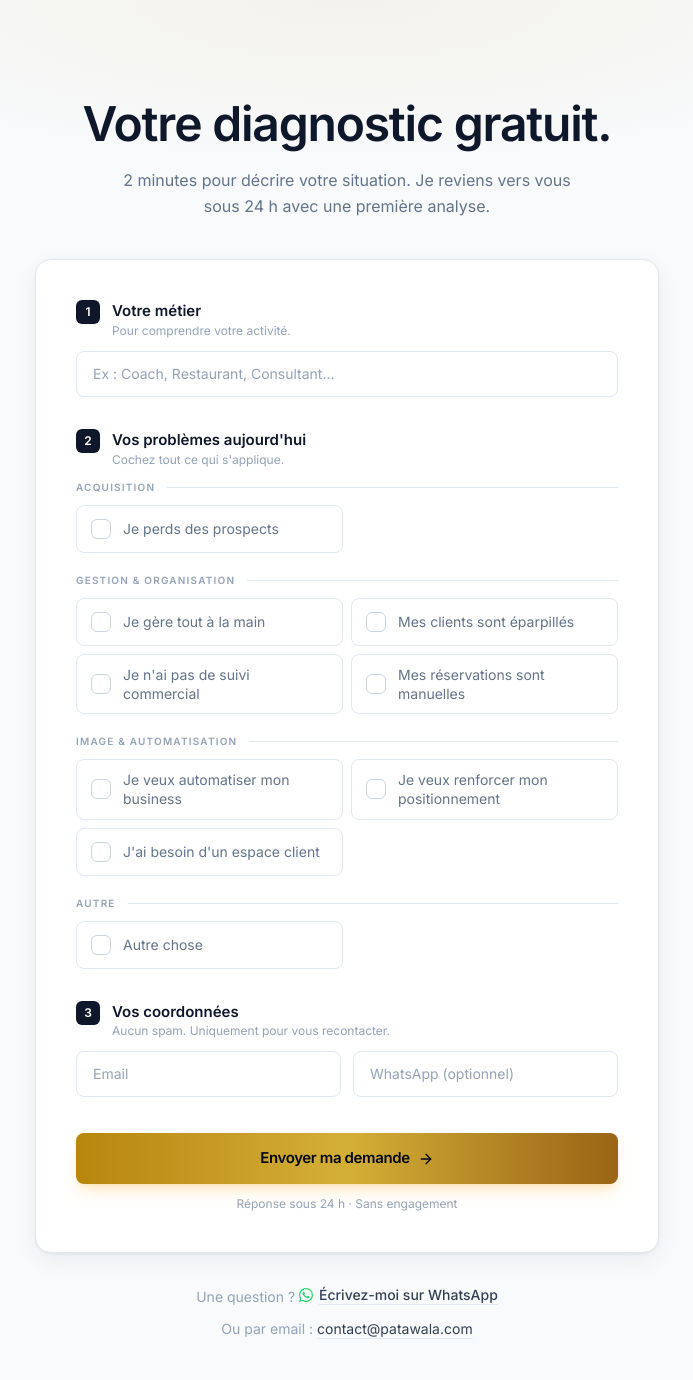
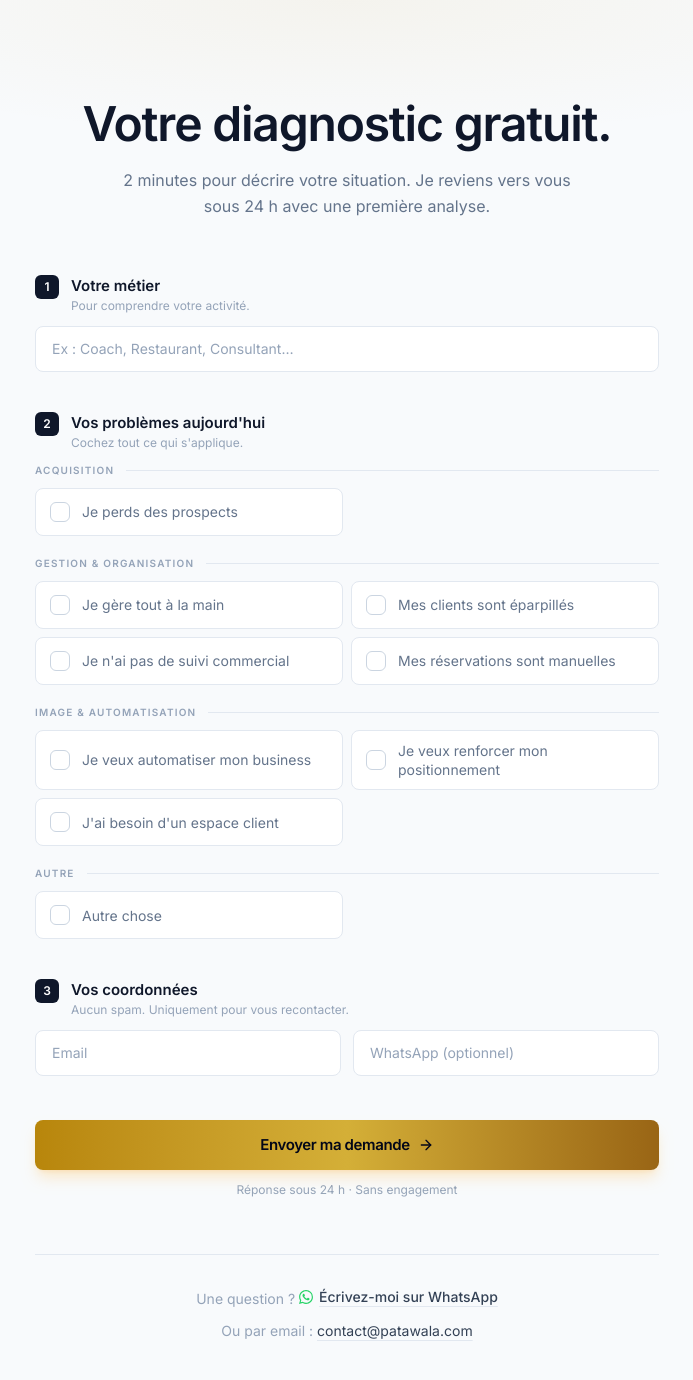
Before and after one commit to PATAWALA/System-Architect, a Next.js app: page / in a window 1280 px wide. Shown: the top 1380 px of the page, without its empty margins (293-986 px from the left). Built offline with nearby package versions, Linux system fonts and the light colour scheme.

Commit message:
04 update

```diff
--- a/components/sections/capture-form.tsx
+++ b/components/sections/capture-form.tsx
@@ -95,6 +95,7 @@ function Field({
   );
 }
 
+/* Inputs arrondis avec bordure fine — comme avant */
 const inputClass =
   "w-full px-4 py-3.5 sm:py-3 rounded-lg bg-white border border-[#E2E8F0] text-[#0F172A] placeholder-[#94A3B8] text-[15px] sm:text-sm transition-all outline-none focus:border-[#B8860B] focus:ring-4 focus:ring-[#B8860B]/10";
 
@@ -164,7 +165,6 @@ export function CaptureForm() {
     }
   };
 
-  /* ---------- Message WhatsApp post-envoi ---------- */
   const confirmationMessage = `Bonjour, je viens d'envoyer ma demande de diagnostic via le site.
 
 Métier : ${data.activity}
@@ -173,17 +173,17 @@ Email : ${data.email}${data.whatsapp ? `\nWhatsApp : ${data.whatsapp}` : ""}`;
 
   return (
     <section className="relative">
-      {/* Halo doré discret */}
+      {/* Halo doré très discret */}
       <div
         aria-hidden
-        className="absolute inset-x-0 top-0 h-[500px] bg-[radial-gradient(ellipse_70%_50%_at_50%_0%,rgba(184,134,11,0.07),transparent_70%)] pointer-events-none"
+        className="absolute inset-x-0 top-0 h-[400px] bg-[radial-gradient(ellipse_70%_50%_at_50%_0%,rgba(184,134,11,0.06),transparent_70%)] pointer-events-none"
       />
 
-      <div className="relative mx-auto max-w-2xl px-5 sm:px-6 pt-12 sm:pt-16 pb-16 sm:pb-20 lg:pt-24 lg:pb-24">
+      <div className="relative mx-auto max-w-2xl px-5 sm:px-6 pt-14 sm:pt-20 pb-16 sm:pb-20 lg:pt-24 lg:pb-24">
         {/* ============================================================
             EN-TÊTE
            ============================================================ */}
-        <div className="text-center mb-8 sm:mb-10">
+        <div className="text-center mb-12 sm:mb-14">
           <motion.h1
             initial={{ opacity: 0, y: 12 }}
             animate={{ opacity: 1, y: 0 }}
@@ -204,17 +204,10 @@ Email : ${data.email}${data.whatsapp ? `\nWhatsApp : ${data.whatsapp}` : ""}`;
         </div>
 
         {/* ============================================================
-            CARTE FORMULAIRE
+            FORMULAIRE — SANS CONTENEUR, CHAMPS ARRONDIS
            ============================================================ */}
-        <motion.div
-          initial={{ opacity: 0, y: 16 }}
-          animate={{ opacity: 1, y: 0 }}
-          transition={{ duration: 0.6, delay: 0.2 }}
-          className="relative rounded-2xl bg-white border border-[#E2E8F0] shadow-[0_1px_3px_rgba(15,23,42,0.06),0_8px_24px_rgba(15,23,42,0.06)] p-5 sm:p-8 lg:p-10"
-        >
         <AnimatePresence mode="wait">
           {!success ? (
-              /* ============ FORMULAIRE ============ */
             <motion.form
               key="form"
               initial={{ opacity: 0 }}
@@ -222,7 +215,7 @@ Email : ${data.email}${data.whatsapp ? `\nWhatsApp : ${data.whatsapp}` : ""}`;
               exit={{ opacity: 0, y: -10 }}
               transition={{ duration: 0.3 }}
               onSubmit={handleSubmit}
-                className="space-y-8"
+              className="space-y-10"
             >
               {/* ---------- 01 — Métier ---------- */}
               <Field
@@ -251,6 +244,7 @@ Email : ${data.email}${data.whatsapp ? `\nWhatsApp : ${data.whatsapp}` : ""}`;
                 <div className="space-y-5">
                   {PROBLEM_GROUPS.map((group) => (
                     <div key={group.title}>
+                      {/* Titre de catégorie */}
                       <div className="flex items-center gap-3 mb-2.5">
                         <span className="text-[10px] font-semibold uppercase tracking-[0.12em] text-[#94A3B8] whitespace-nowrap">
                           {group.title}
@@ -258,6 +252,7 @@ Email : ${data.email}${data.whatsapp ? `\nWhatsApp : ${data.whatsapp}` : ""}`;
                         <span className="flex-1 h-px bg-[#E2E8F0]" />
                       </div>
 
+                      {/* Items — cartes arrondies cliquables (comme avant) */}
                       <div className="grid grid-cols-1 sm:grid-cols-2 gap-2">
                         {group.items.map((p) => {
                           const checked = data.problems.includes(p);
@@ -295,6 +290,7 @@ Email : ${data.email}${data.whatsapp ? `\nWhatsApp : ${data.whatsapp}` : ""}`;
                         })}
                       </div>
 
+                      {/* Champ "Autre chose" conditionnel */}
                       {group.title === "Autre" && hasOther && (
                         <motion.div
                           initial={{ opacity: 0, height: 0 }}
@@ -416,7 +412,6 @@ Email : ${data.email}${data.whatsapp ? `\nWhatsApp : ${data.whatsapp}` : ""}`;
               </p>
 
               <div className="mt-8">
-                  {/* Bouton principal — WhatsApp (message pré-rempli) */}
                 <a
                   href={buildWhatsAppUrl(confirmationMessage)}
                   target="_blank"
@@ -434,12 +429,11 @@ Email : ${data.email}${data.whatsapp ? `\nWhatsApp : ${data.whatsapp}` : ""}`;
             </motion.div>
           )}
         </AnimatePresence>
-        </motion.div>
 
         {/* ============================================================
             PIED DE SECTION — Liens secondaires
            ============================================================ */}
-        <div className="mt-8 space-y-3 text-center">
+        <div className="mt-14 pt-8 border-t border-[#E2E8F0] space-y-3 text-center">
           <p className="text-sm text-[#94A3B8]">
             Une question ?{" "}
             <a
```
Lines whose indentation alone changed are shown as unchanged.
